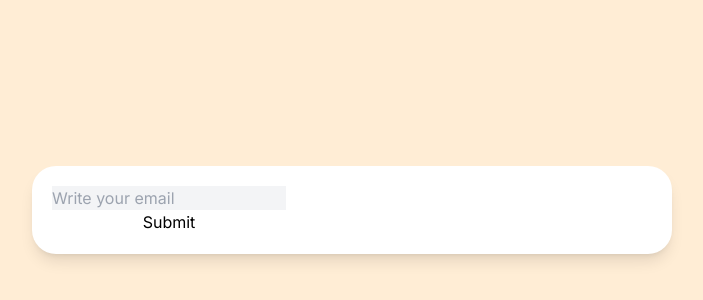
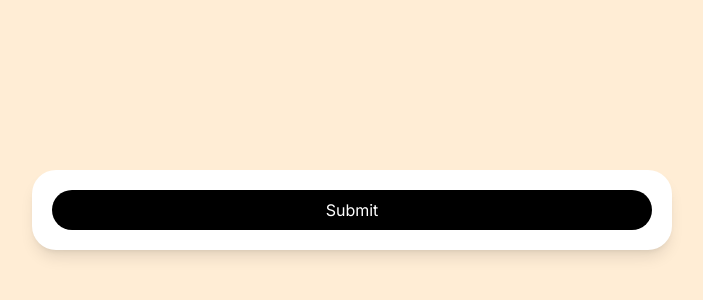
Before and after one commit to psoyeongg/carrot-market, a Next.js app: page / in a window 1280 px wide. Shown: the part 190-490 px from the top of the page, without its empty margins (288-991 px from the left). Built offline with nearby package versions, Linux system fonts and the light colour scheme.

Commit message:
JIT(Just In Time)

```diff
--- a/app/page.tsx
+++ b/app/page.tsx
@@ -1,12 +1,8 @@
 export default function Home() {
   return (
-    <main className="bg-gray-100 sm:bg-red-100 md:bg-green-100 lg:bg-cyan-100 xl:bg-orange-100 2xl:bg-purple-100 h-screen flex items-center justify-center p-5 w-full">
-      <div className="bg-white shadow-lg p-5 rounded-3xl w-full max-w-screen-sm flex flex-col gap-2 md:flex-row *:outline-none ring ring-transparent transition-shadow has-[:invalid]:ring-red-100">
-        <div className="group flex flex-col">
-          <input className="bg-gray-100 w-full" placeholder="Write your email" type="text" />
-          <span className="group-focus-within:block hidden">Make sure it is a valid email...</span>
-          <button>Submit</button>
-        </div>
+    <main className="flex items-center justify-center w-full h-screen p-5 bg-gray-100 sm:bg-red-100 md:bg-green-100 lg:bg-cyan-100 xl:bg-orange-100 2xl:bg-purple-100">
+      <div className="flex flex-col w-full max-w-screen-sm gap-4 p-5 bg-white shadow-lg rounded-3xl">
+        <button className="w-full h-10 text-white bg-black rounded-sexy-name me-tomato">Submit</button>
       </div>
     </main>
   );
--- a/tailwind.config.ts
+++ b/tailwind.config.ts
@@ -6,7 +6,16 @@ const config: Config = {
     "./components/**/*.{js,ts,jsx,tsx,mdx}",
     "./app/**/*.{js,ts,jsx,tsx,mdx}",
   ],
-  theme: {},
+  theme: {
+    extend: {
+      margin: {
+        tomato: '120px'
+      },
+      borderRadius: {
+        'sexy-name': '20.11px',
+      }
+    }
+  },
   plugins: [],
 };
 export default config;
```
